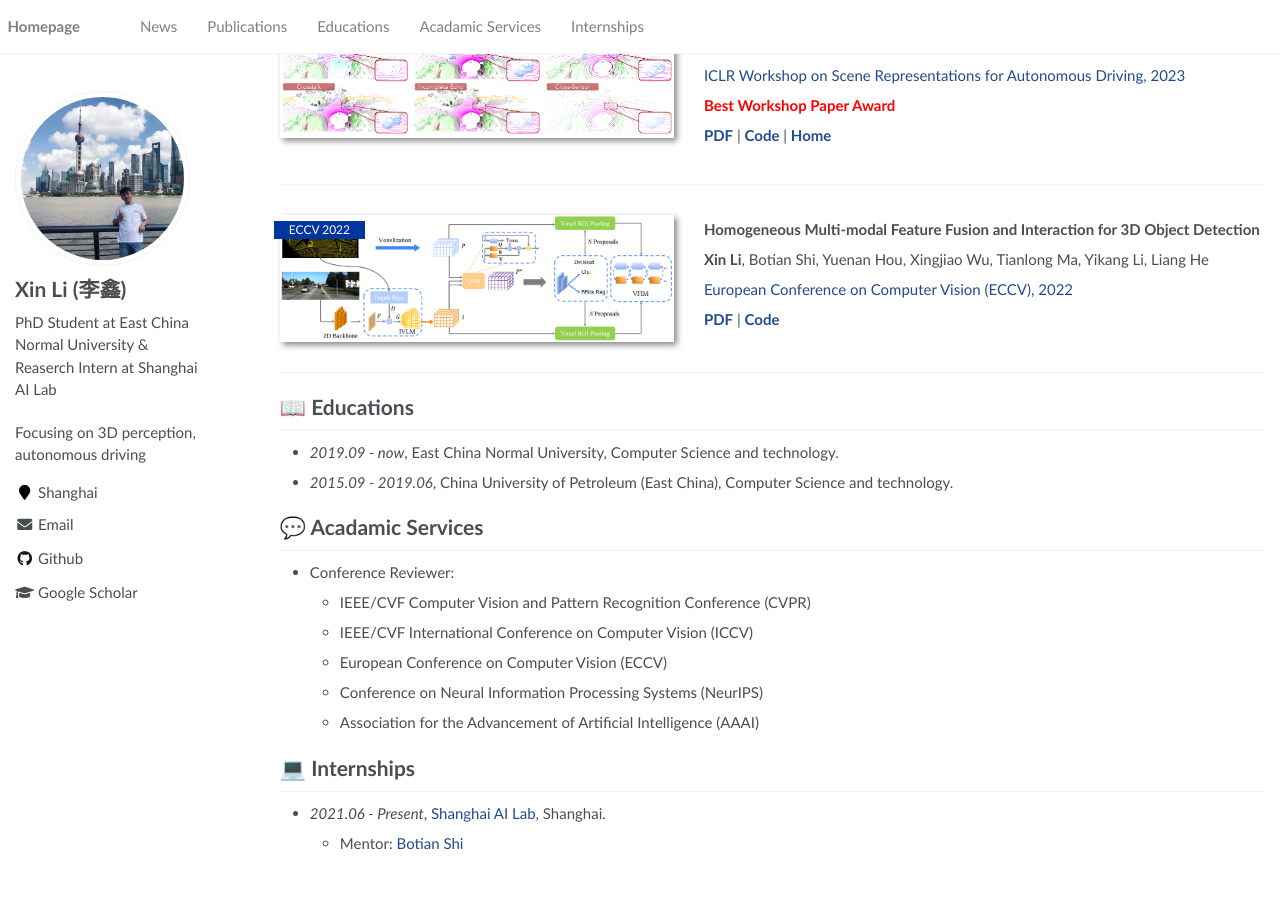
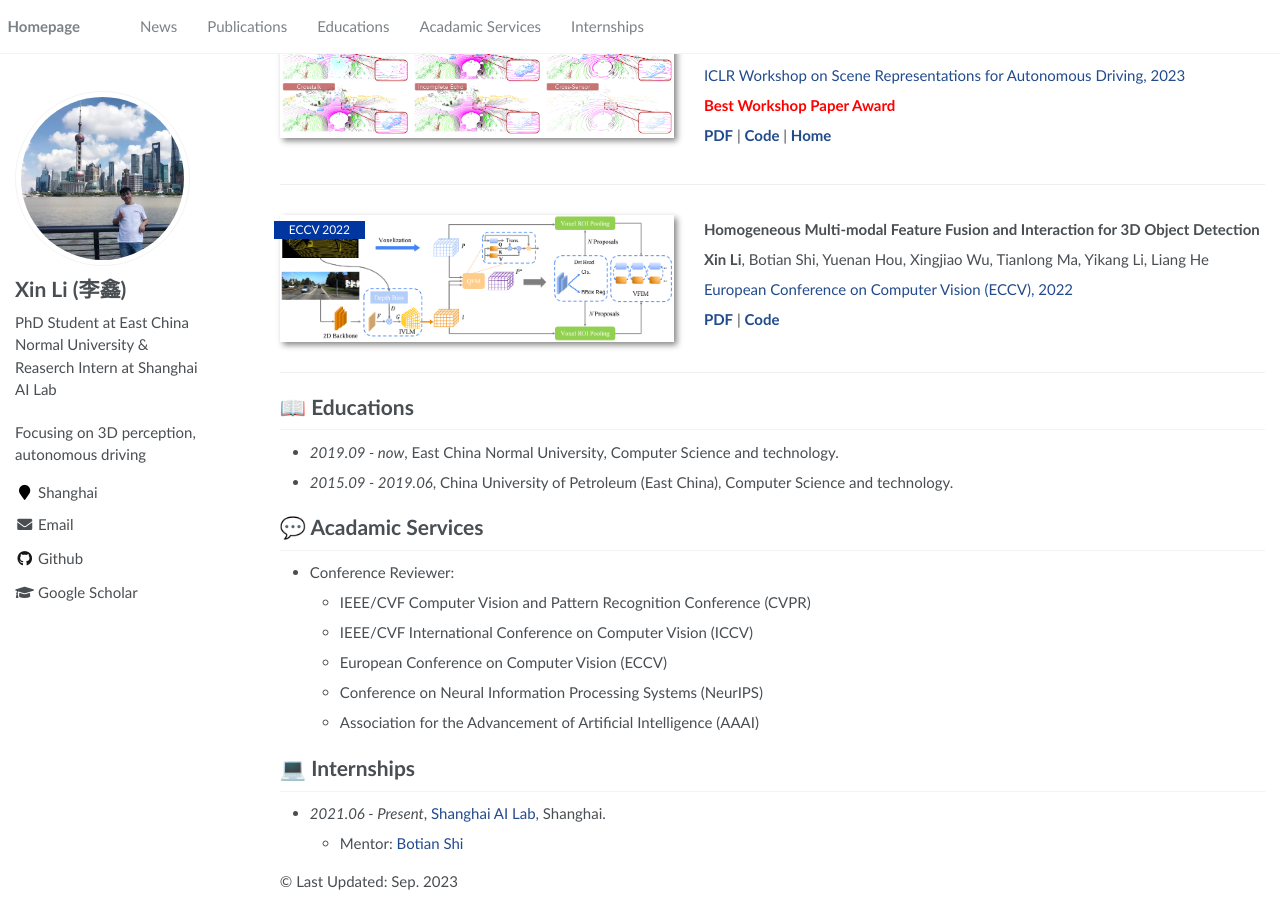
Before and after one commit to sankin97/sankin97.github.io, a Jekyll site: the page built from _pages/about.md, in a window 1280 px wide and 900 px high, scrolled down 1737 px. Built offline with Jekyll 4.4.1, drawn with Linux system fonts in a browser that asks for light colours; before the commit the page ends 2607 px from its top, so only the background shows below that.

Commit message:
update in 202309

```diff
--- a/Gemfile
+++ b/Gemfile
@@ -16,7 +16,7 @@ gem 'jekyll-gist'
 gem 'jekyll-redirect-from'
 # If you want to use GitHub Pages, remove the "gem "jekyll"" above and
 # uncomment the line below. To upgrade, run `bundle update github-pages`.
-# gem "github-pages", group: :jekyll_plugins
+gem "github-pages", group: :jekyll_plugins
 # If you have any plugins, put them here!
 group :jekyll_plugins do
   gem "jekyll-feed", "~> 0.12"
--- a/_config.yml
+++ b/_config.yml
@@ -9,7 +9,7 @@
 title                    : "Xin Li (李鑫)"
 description              : "Focusing on 3D perception, autonomous driving"
 repository               : "sankin97/sankin97.github.io"
-google_scholar_stats_use_cdn : true
+google_scholar_stats_use_cdn : false
 
 # google analytics
 google_analytics_id      :  # get google_analytics_id from https://analytics.google.com/analytics/
--- a/_pages/about.md
+++ b/_pages/about.md
@@ -145,3 +145,6 @@ Lingdong Kong\*, Youquan Liu\*, **Xin Li\***, Runnan Chen, Wenwei Zhang, Jiawei
 # 💻 Internships
 - *2021.06 - Present*, [Shanghai AI Lab](https://www.shlab.org.cn), Shanghai.
   - Mentor: [Botian Shi](https://scholar.google.com.hk/citations?user=K0PpvLkAAAAJ)
+
+
+© Last Updated: Sep. 2023
```
